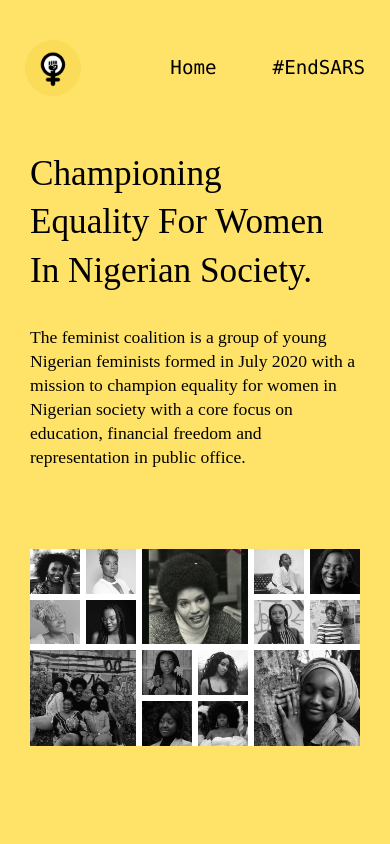
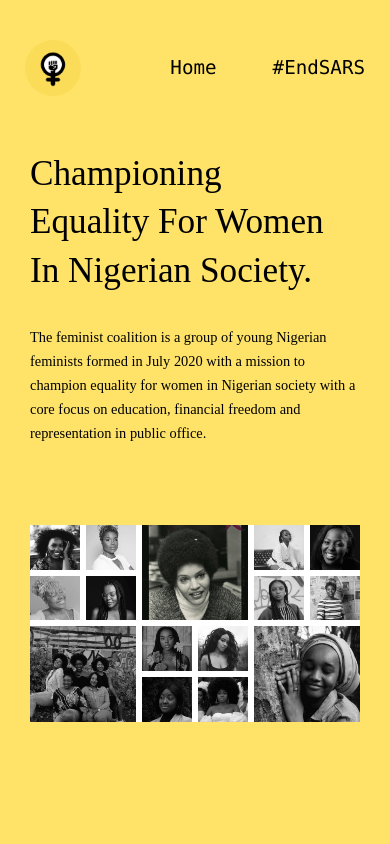
Before and after one commit to DevvEmeka/feministco-clone, a React (Vite) app: page / in a window 390 px wide. Shown: the top 844 px of the page. Built offline with nearby package versions, Linux system fonts and the light colour scheme; a web font is replaced by a local one.

Commit message:
make fixes on Hero component

```diff
--- a/src/files/Hero.jsx
+++ b/src/files/Hero.jsx
@@ -9,7 +9,7 @@ const Hero = () => {
           <p className="">Equality For Women </p>
           <p className="">In Nigerian Society.</p>
         </div>
-        <div className="md:max-w-[50%] leading-6 [flex:unset] [max-width:unset] text-[1.1em] laptop:text-[1.32em] font-normal laptop:leading-8 grow-0 shrink-0 basis-[50%]">
+        <div className="md:max-w-[50%] leading-6 [flex:unset] [max-width:unset] text-[0.9em] laptop:text-[1.32em] font-normal laptop:leading-8 grow-0 shrink-0 basis-[50%]">
           <p>
             The feminist coalition is a group of young Nigerian feminists formed
             in July 2020 with a mission to champion equality for women in
```
